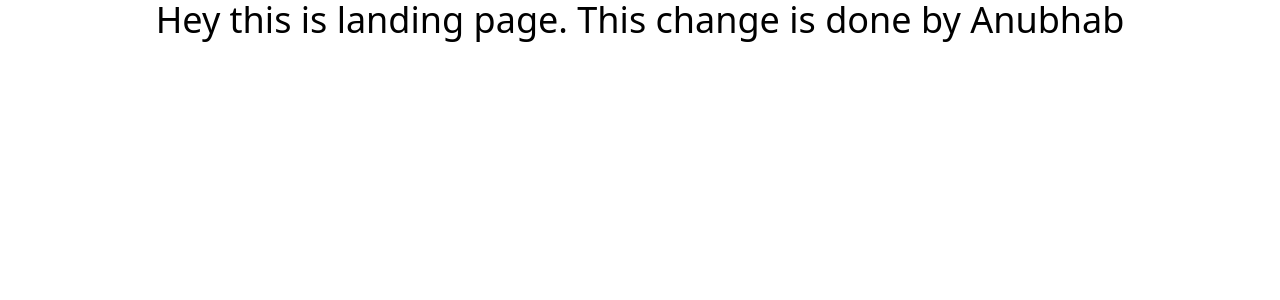
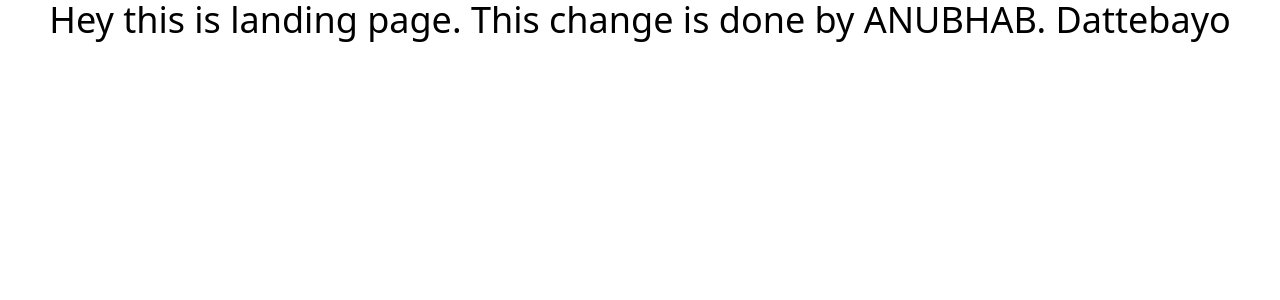
Before and after one commit to Harmeet03/ParkItUp, a React (Vite) app in the folder client/: page / in a window 1280 px wide. Shown: the top 300 px of the page. Built offline with nearby package versions, Linux system fonts and the light colour scheme.

Commit message:
Revert "Update App.jsx"
This reverts commit bce0105ec501abb4c3966afc2ac8dd80308198f6.

```diff
--- a/client/src/App.jsx
+++ b/client/src/App.jsx
@@ -9,7 +9,7 @@ function App() {
   return (
     <>
       <div className="text-center text-4xl">
-        Hey this is landing page. This change is done by Anubhab
+        Hey this is landing page. This change is done by ANUBHAB. Dattebayo
       </div>
     </>
   )
```
